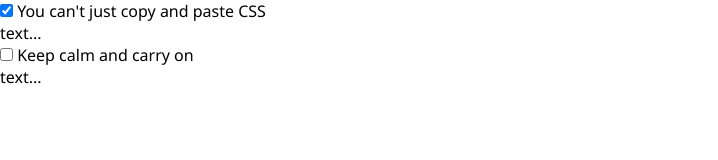
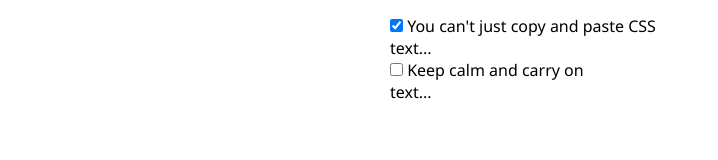
Before and after one commit to GennW/cssBayan, a plain HTML site: page index.html in a window 1280 px wide. Shown: the whole page, without its empty margins (0-718 px from the left). Drawn offline with Linux system fonts and the light colour scheme.

Commit message:
feat: add position  in style.html (Sun, Mar 13, 2023 00:39:24 AM)

```diff
--- a/style.css
+++ b/style.css
@@ -4,3 +4,7 @@
     font-family: 'Segoe UI', Tahoma, Geneva, Verdana, sans-serif;
     box-sizing: border-box;
 }
+.ac-container{
+    width: 500px;
+    margin: 15px auto 35px auto;
+}
```
